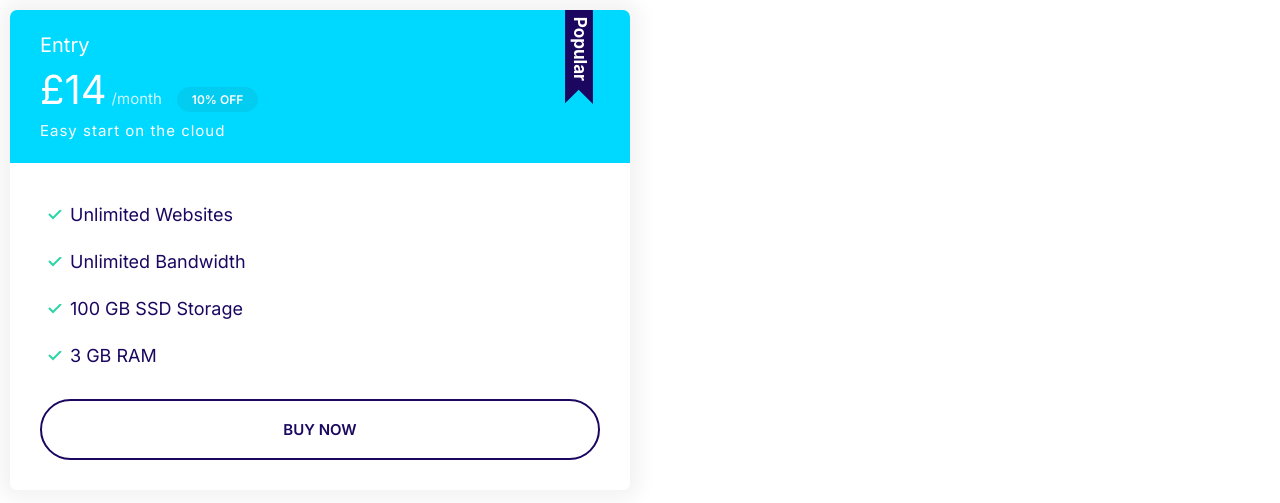
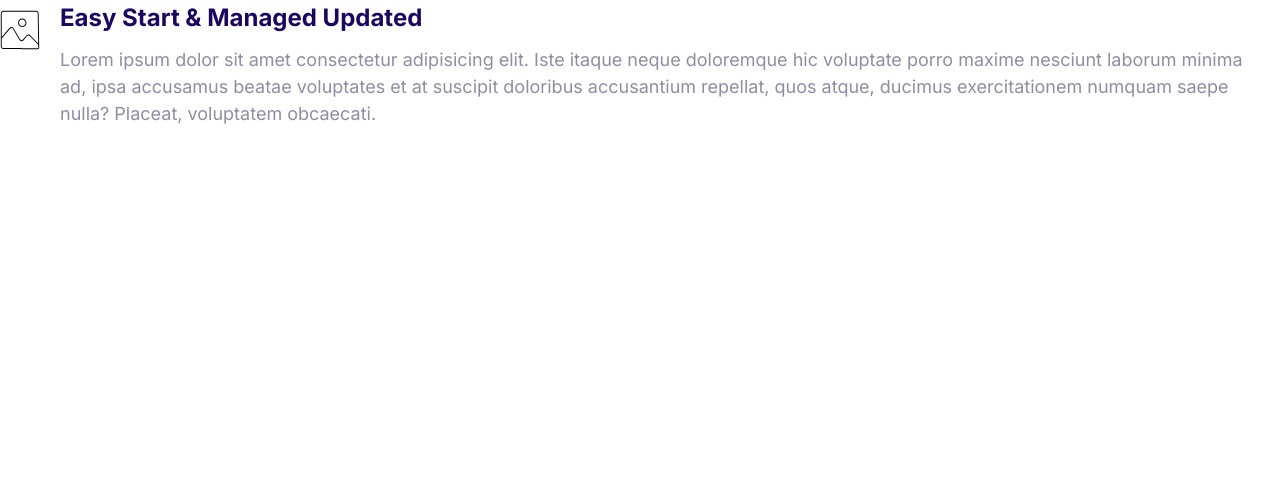
Before and after one commit to ZaneButcher/Moshify, a plain HTML site: page index.html in a window 1280 px wide. Drawn offline with Linux system fonts and the light colour scheme.

Commit message:
Added Media content.

```diff
--- a/CSS/styles.css
+++ b/CSS/styles.css
@@ -371,6 +371,22 @@ font-weight: bold;
     .plan__description {
         font-size: 1.5rem;
     }
+}
 
+/* Media */
 
+.media {
+    display: flex;
 }
+
+.media__title {
+    margin-top: 0;
+}
+
+.media__body {
+    padding: 0rem 2rem;
+}
+
+.media__image {
+    margin-top: 1rem;
+}
--- a/index.html
+++ b/index.html
@@ -5,35 +5,33 @@
     <meta http-equiv="X-UA-Compatible" content="IE=edge" />
     <meta name="viewport" content="width=device-width, initial-scale=1.0" />
     <title>Document</title>
-    <link rel="preconnect" href="https://fonts.googleapis.com">
-    <link rel="preconnect" href="https://fonts.gstatic.com" crossorigin>
-    <link href="https://fonts.googleapis.com/css2?family=Inter:wght@400;600;700&display=swap" rel="stylesheet">
+    <link rel="preconnect" href="https://fonts.googleapis.com" />
+    <link rel="preconnect" href="https://fonts.gstatic.com" crossorigin />
+    <link
+      href="https://fonts.googleapis.com/css2?family=Inter:wght@400;600;700&display=swap"
+      rel="stylesheet"
+    />
     <link rel="stylesheet" href="css/styles.css" />
     <link rel="stylesheet" href="CSS/normalize-css.css" />
   </head>
   <body>
-    <div style="width: 50%; padding: 1rem">
-      <div class="plan plan--popular">
-        <div class="card card--secondary">
-          <header class="card__header">
-            <h3 class="plan__name">Entry</h3>
-            <span class="plan__price">£14</span>
-            <span class="plan__billing-cycle">/month</span>
-            <span class="badge badge--secondary badge--small">10% OFF</span>
-            <span class="plan__description">Easy start on the cloud</span>
-          </header>
-          <div class="card__body">
-            <ul class="list list--tick">
-              <li class="list__item">Unlimited Websites</li>
-              <li class="list__item">Unlimited Bandwidth</li>
-              <li class="list__item">100 GB SSD Storage</li>
-              <li class="list__item">3 GB RAM</li>
-            </ul>
-            <button class="btn btn--outline btn--block">BUY NOW</button>
-          </div>
-        </div>
+    <div class="media">
+      <div class="media__image">
+        <svg class="icon icon--primary">
+          <use xlink:href="images/sprite.svg#snap"></use>
+        </svg>
+      </div>
+
+      <div class="media__body">
+        <h3 class="media__title">Easy Start & Managed Updated</h3>
+        <p>
+          Lorem ipsum dolor sit amet consectetur adipisicing elit. Iste itaque
+          neque doloremque hic voluptate porro maxime nesciunt laborum minima
+          ad, ipsa accusamus beatae voluptates et at suscipit doloribus
+          accusantium repellat, quos atque, ducimus exercitationem numquam saepe
+          nulla? Placeat, voluptatem obcaecati.
+        </p>
       </div>
     </div>
-
   </body>
-  </html>
+</html>
```
Also changed, not shown: components/media.html (added, +23 -0 lines).
